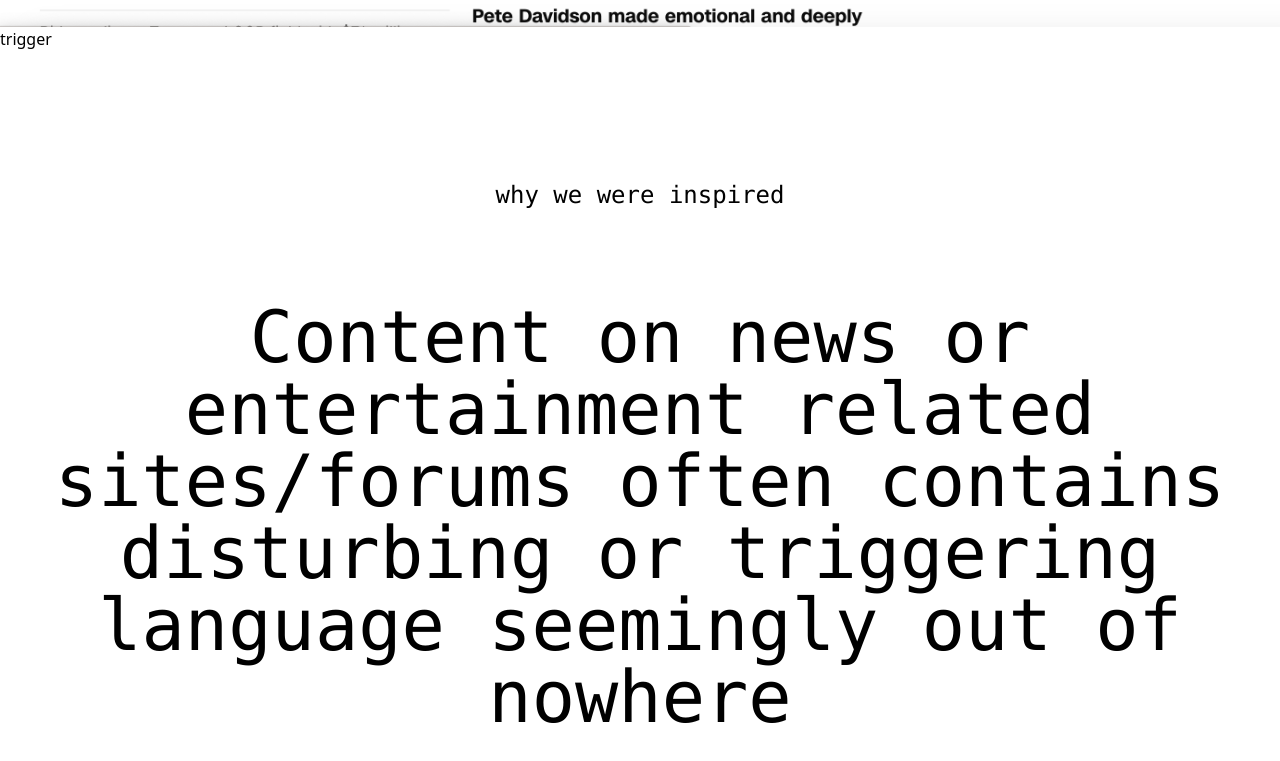
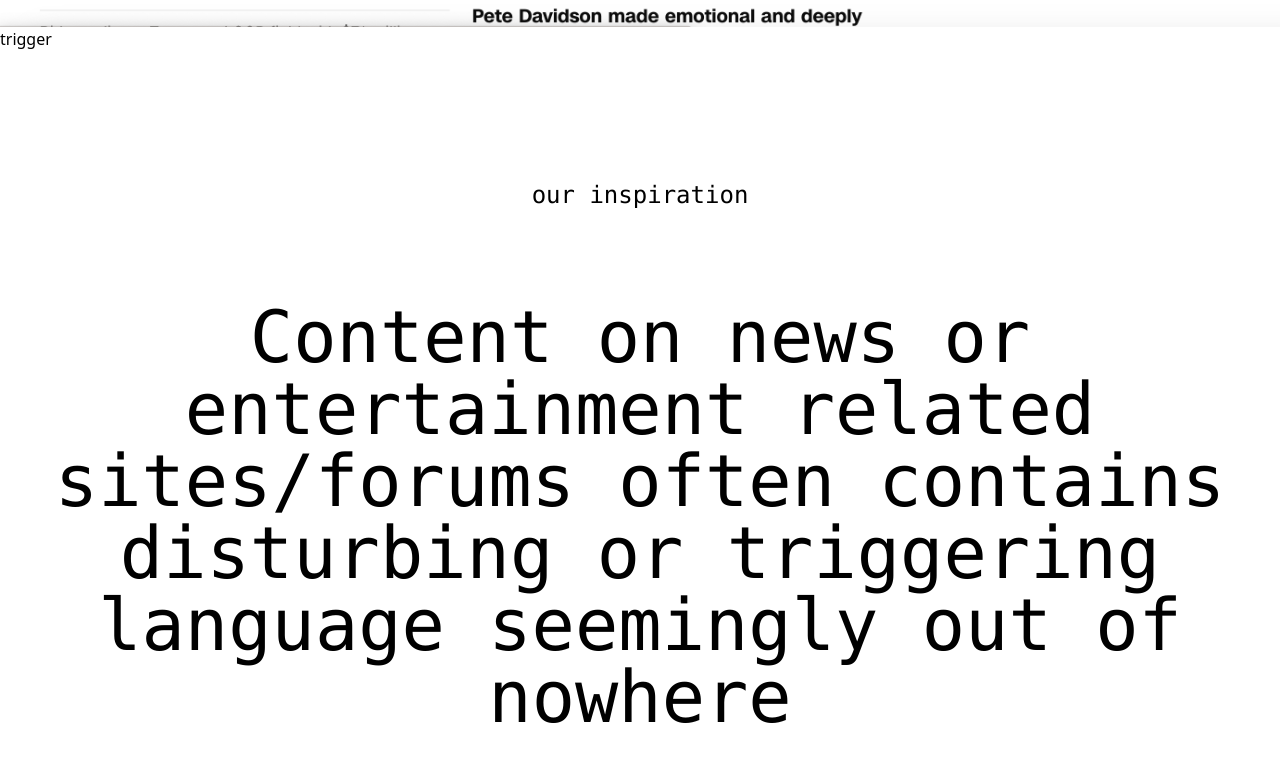
Before and after one commit to imisaacwu/SafeScroll, a browser extension: page docs/index.html in a window 1280 px wide. Shown: the part 2337-3098 px from the top of the page. Drawn offline with Linux system fonts and the light colour scheme.

Commit message:
Fixed label name for website

```diff
--- a/docs/index.html
+++ b/docs/index.html
@@ -37,7 +37,7 @@
         <section id="why">
             <div class="pt-16"></div>
             <!-- <div class="pt-16"></div> -->
-            <h2 class="font-mono text-center text-2xl pt-16">why we were inspired</h2>
+            <h2 class="font-mono text-center text-2xl pt-16">our inspiration</h2>
             <h1 class="secondSectionH1 font-mono text-center text-7xl">Content on news or entertainment related sites/forums often contains disturbing or triggering language seemingly out of nowhere</h1>
         </section>
 
```
